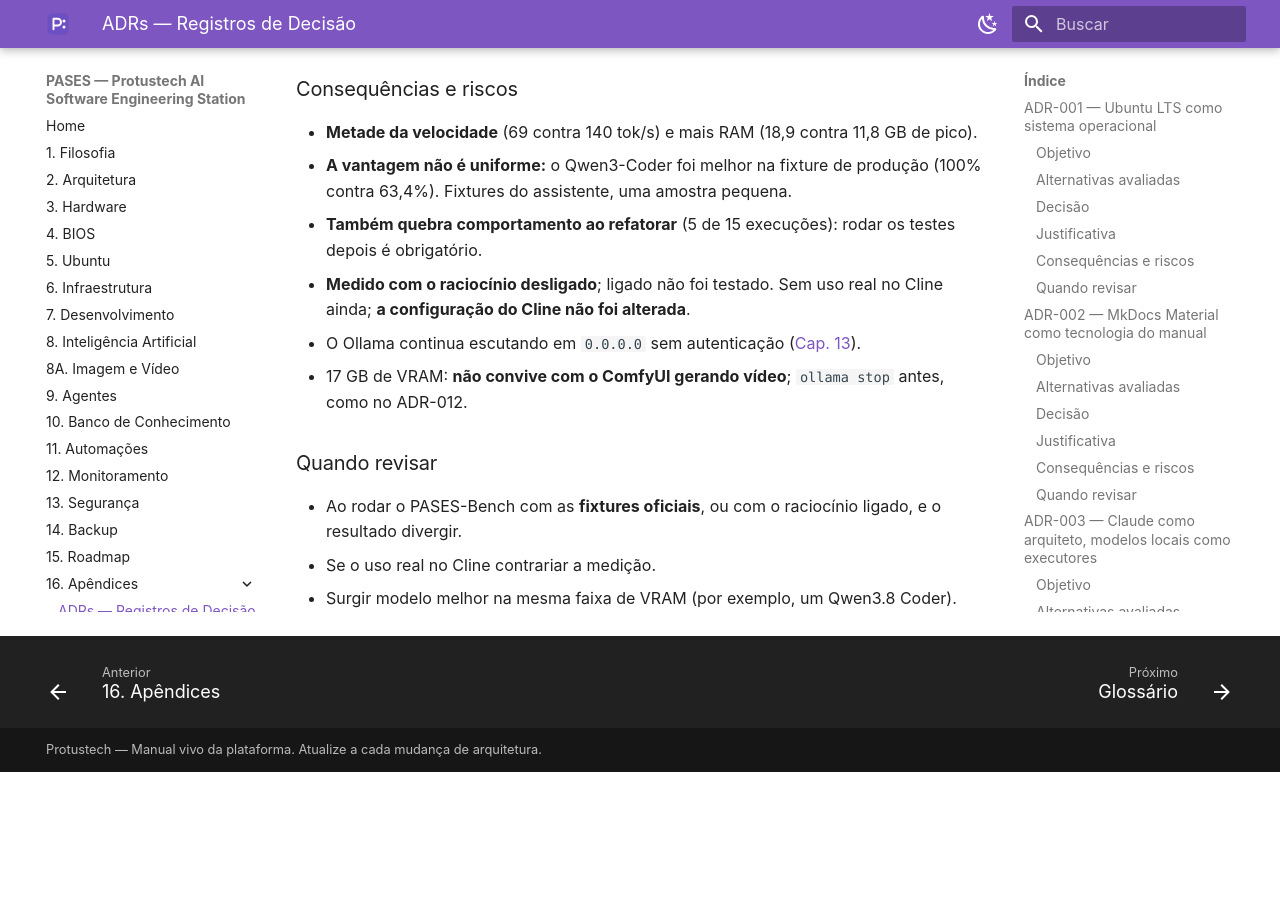
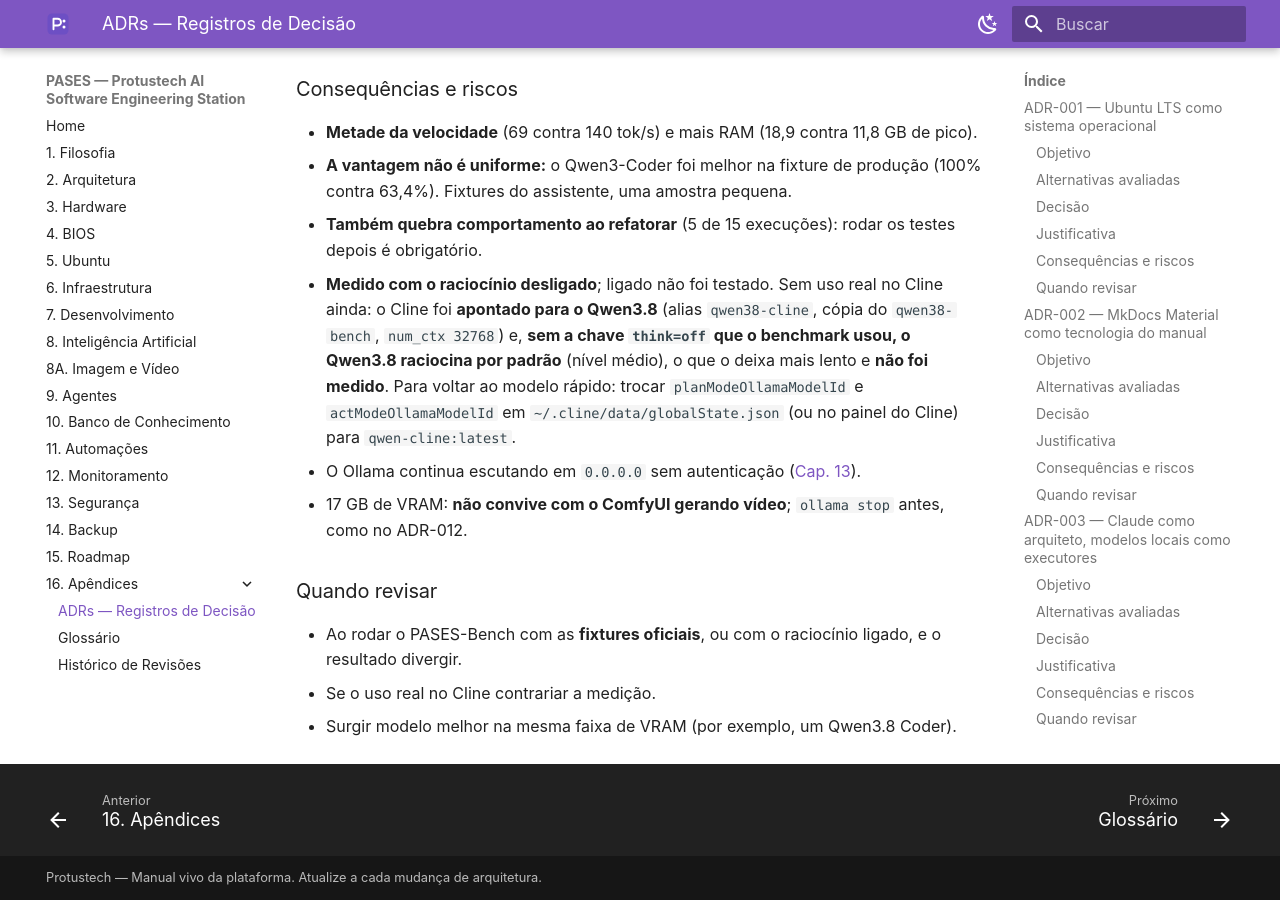
Before and after one commit to crystyano/pases-manual, an MkDocs documentation site: the page built from docs/16-apendices/adrs.md, in a window 1280 px wide and 900 px high, scrolled down 22087 px. Built offline with MkDocs 1.6.1 and Material for MkDocs 9.7.7, drawn with Linux system fonts in a browser that asks for light colours; a script that is not in the unit is left out; before the commit the page ends 22859 px from its top, so only the background shows below that; some of the changed text lies outside the part shown.

Commit message:
Manual PASES v0.20.1 - Cline apontado para o Qwen3.8 (alias qwen38-cline)
Co-Authored-By: Claude Sonnet 5.5 <noreply@anthropic.com>

```diff
--- a/docs/16-apendices/adrs.md
+++ b/docs/16-apendices/adrs.md
@@ -431,7 +431,7 @@ Executado com **fixtures sintéticas** (3 repetições; [Cap. 8.9](../08-intelig
 A refatoração foi repetida em **duas fixtures novas** (5 repetições cada; [Cap. 8.9](../08-inteligencia-artificial.md)). **Pedido:** 0% de novo, `NameError: cupom` em 8 de 8 tentativas. **Parcelas:** 93,1%, com erros de limite (`>=` trocado por `>`) em 4 de 5. **Produção:** 100%. Item 2 com as três fixtures: **64,4%**; precisão em código: **83,8%** (62,4% pela definição original), **ainda abaixo da meta de 90%**. A segunda definição foi adotada depois de ver os resultados; as duas estão registradas. A decisão **se mantém**. Uso recomendado: aceitar refatorações do modelo **só com testes rodando**, porque ele pode quebrar o código ou mudar limites sem avisar. Limites: três fixtures do assistente, do mesmo tema; Devstral nunca executado na suíte.
 
 ### Atualização (2026-10-11) — Qwen3.8-27B passa a ser o modelo principal
-O PASES-Bench no Qwen3.8-27B ([Cap. 8.9](../08-inteligencia-artificial.md)) deu **92,5%** de precisão em código contra **83,8%** do Qwen3-Coder, com metade da velocidade. Por decisão do responsável, o **Qwen3.8 é o modelo principal** ([ADR-013](#adr-013)) e o **Qwen3-Coder permanece instalado** como modelo rápido. Este ADR continua aceito para esse papel; a configuração do Cline **não foi alterada** nesta sessão.
+O PASES-Bench no Qwen3.8-27B ([Cap. 8.9](../08-inteligencia-artificial.md)) deu **92,5%** de precisão em código contra **83,8%** do Qwen3-Coder, com metade da velocidade. Por decisão do responsável, o **Qwen3.8 é o modelo principal** ([ADR-013](#adr-013)) e o **Qwen3-Coder permanece instalado** como modelo rápido. Este ADR continua aceito para esse papel. O **Cline** foi apontado para o Qwen3.8 no mesmo dia (alias `qwen38-cline`, ver ADR-013).
 
 ## ADR-013 — Qwen3.8-27B como LLM principal; Qwen3-Coder mantido como modelo rápido {#adr-013}
 
@@ -458,7 +458,7 @@ Instalar `qwen3.8:27b` pelo Ollama e adotá-lo como **modelo principal**; manter
 - **Metade da velocidade** (69 contra 140 tok/s) e mais RAM (18,9 contra 11,8 GB de pico).
 - **A vantagem não é uniforme:** o Qwen3-Coder foi melhor na fixture de produção (100% contra 63,4%). Fixtures do assistente, uma amostra pequena.
 - **Também quebra comportamento ao refatorar** (5 de 15 execuções): rodar os testes depois é obrigatório.
-- **Medido com o raciocínio desligado**; ligado não foi testado. Sem uso real no Cline ainda; **a configuração do Cline não foi alterada**.
+- **Medido com o raciocínio desligado**; ligado não foi testado. Sem uso real no Cline ainda: o Cline foi **apontado para o Qwen3.8** (alias `qwen38-cline`, cópia do `qwen38-bench`, `num_ctx 32768`) e, **sem a chave `think=off` que o benchmark usou, o Qwen3.8 raciocina por padrão** (nível médio), o que o deixa mais lento e **não foi medido**. Para voltar ao modelo rápido: trocar `planModeOllamaModelId` e `actModeOllamaModelId` em `~/.cline/data/globalState.json` (ou no painel do Cline) para `qwen-cline:latest`.
 - O Ollama continua escutando em `0.0.0.0` sem autenticação ([Cap. 13](../13-seguranca.md)).
 - 17 GB de VRAM: **não convive com o ComfyUI gerando vídeo**; `ollama stop` antes, como no ADR-012.
 
```
Also changed, not shown: docs/08-inteligencia-artificial.md (+1 -0 lines), docs/16-apendices/historico.md (+1 -0 lines).
